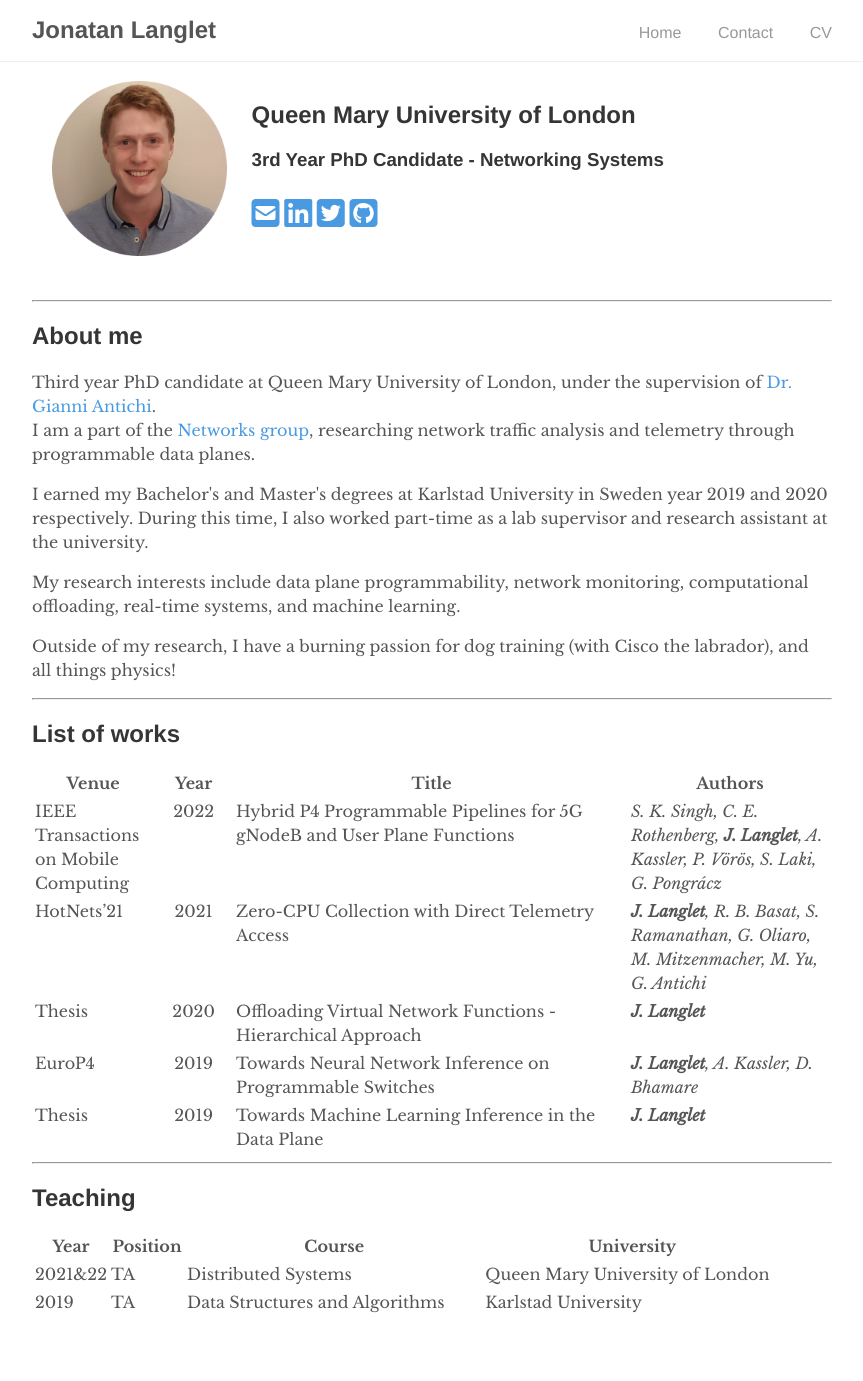
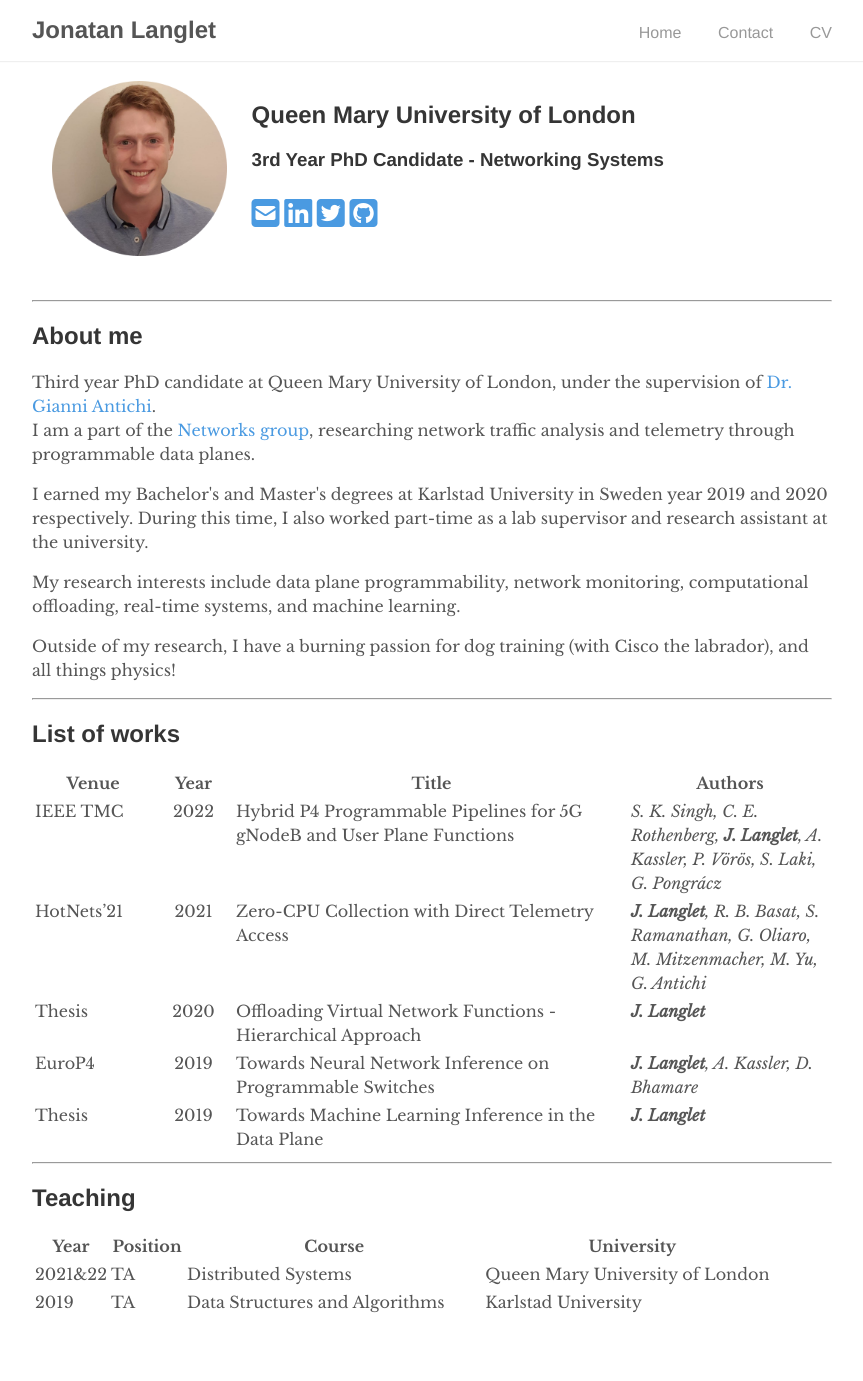
Before and after one commit to jonlanglet/jonlanglet.github.io, a Jekyll site: the page built from index.md, in a window 1280 px wide. Shown: the whole page, without its empty margins (208-1071 px from the left). Built offline with Jekyll 4.4.1, drawn with Linux system fonts in a browser that asks for light colours; nearby versions of some CDN libraries; a style sheet for code colours, icons or effects is not loaded.

Commit message:
Change TMC

```diff
--- a/_data/publications.yml
+++ b/_data/publications.yml
@@ -3,7 +3,7 @@
   authors: 'S. K. Singh, C. E. Rothenberg, <b>J. Langlet</b>, A. Kassler, P. Vörös, S. Laki, G. Pongrácz'
   year: '2022'
   url: 'google.com'
-  conf: "IEEE Transactions on Mobile Computing"
+  conf: "IEEE TMC"
 
 2:
   title: 'Zero-CPU Collection with Direct Telemetry Access'
```
